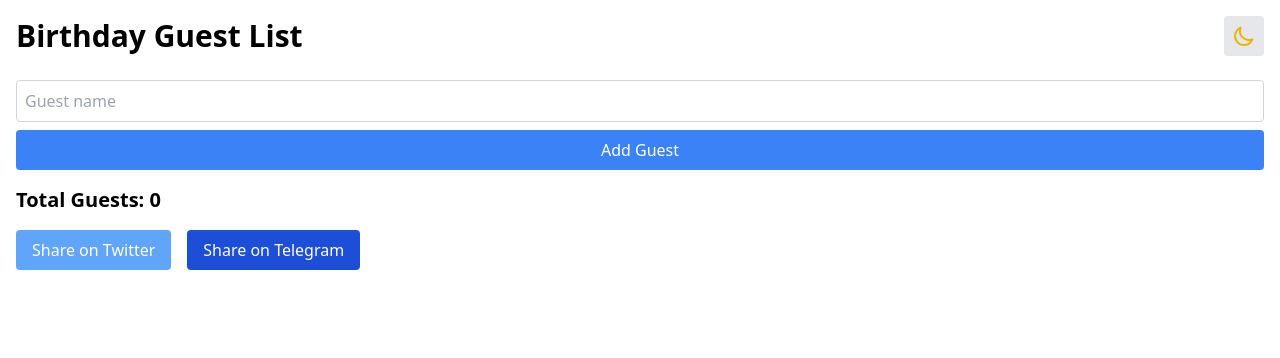
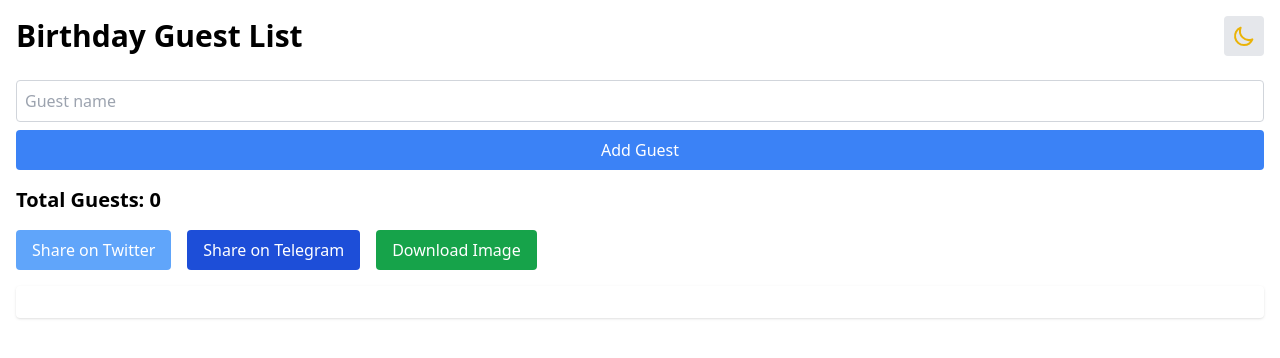
Before and after one commit to banha-serhii/guest-list-app, a Next.js app: page / in a window 1280 px wide. Shown: the top 358 px of the page. Built offline with nearby package versions, Linux system fonts and the light colour scheme.

Commit message:
add share image

```diff
--- a/package.json
+++ b/package.json
@@ -11,6 +11,7 @@
   "dependencies": {
     "@heroicons/react": "^1.0.6",
     "firebase": "^10.13.2",
+    "html-to-image": "^1.11.11",
     "next": "14.2.13",
     "react": "^18",
     "react-beautiful-dnd": "^13.1.1",
--- a/src/app/components/GuestList.tsx
+++ b/src/app/components/GuestList.tsx
@@ -1,11 +1,12 @@
 "use client";
 
-import React from 'react';
+import React, { useRef } from 'react';
 import GuestCard from './GuestCard';
 import { Guest } from '../hooks/useLocalStorageGuests';
 import {
     // FacebookShareButton,
     TwitterShareButton, TelegramShareButton } from 'react-share';
+import { toPng } from 'html-to-image';
 
 interface GuestListProps {
     guests: Guest[];
@@ -23,8 +24,21 @@ const GuestList: React.FC<GuestListProps> = ({
                                              }) => {
     const totalGuests = guests.reduce((total, guest) => total + (guest.plusOne ? 2 : 1), 0);
 
-    const shareUrl = window.location.href; // Генеруємо URL для поточної сторінки
-    const guestNames = guests.map(guest => guest.name).join(', '); // Створюємо список імен гостей
+    const guestListRef = useRef<HTMLDivElement>(null);
+
+
+    const shareUrl = window.location.href;
+    const guestNames = guests.map(guest => guest.name).join(', ');
+
+    const handleDownloadImage = async () => {
+        if (guestListRef.current) {
+            const dataUrl = await toPng(guestListRef.current);
+            const link = document.createElement('a');
+            link.href = dataUrl;
+            link.download = 'guest-list.png';
+            link.click();
+        }
+    };
 
     return (
         <div>
@@ -40,9 +54,15 @@ const GuestList: React.FC<GuestListProps> = ({
                 <TelegramShareButton url={shareUrl} title={`My guest list: ${guestNames}`}>
                     <button className="bg-blue-700 text-white py-2 px-4 rounded">Share on Telegram</button>
                 </TelegramShareButton>
+                <button
+                    onClick={handleDownloadImage}
+                    className="bg-green-600 text-white py-2 px-4 rounded"
+                >
+                    Download Image
+                </button>
             </div>
 
-            <div className="grid grid-cols-1 sm:grid-cols-2 gap-4">
+            <div ref={guestListRef} className="grid grid-cols-2 sm:grid-cols-2 gap-4  p-4 shadow rounded">
                 {guests.map((guest) => (
                     <GuestCard
                         key={guest.id}
```
Also changed, not shown: 1 other file (tests, documents, lock files or other folders).
